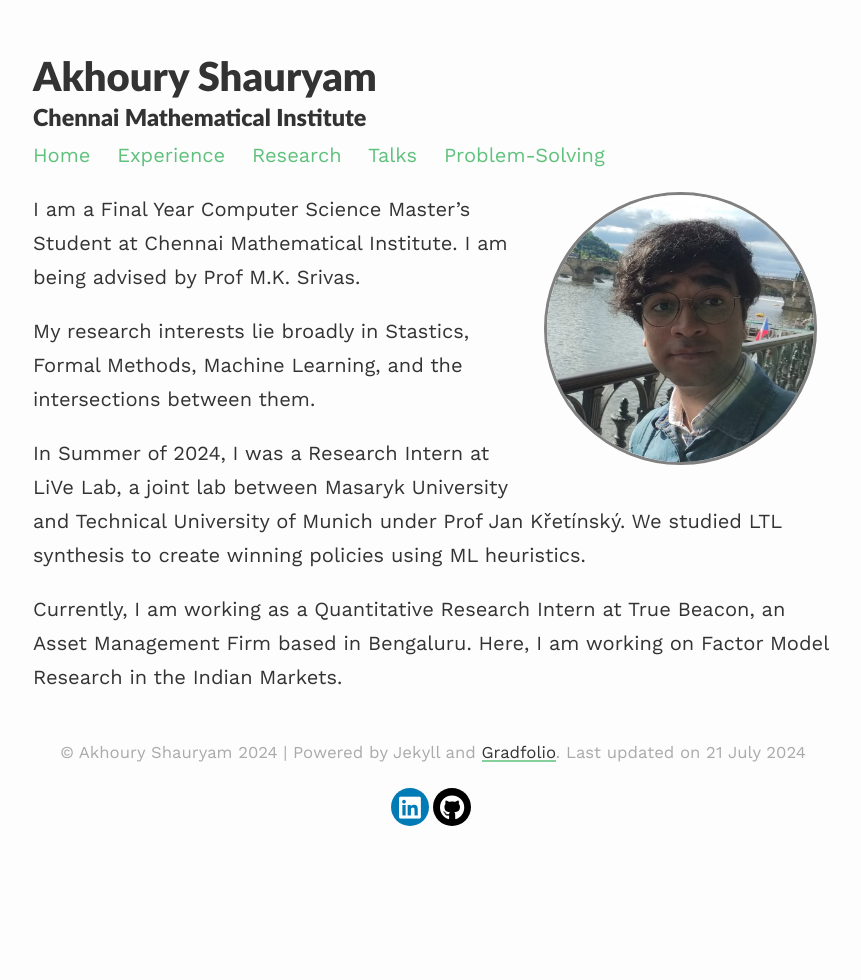
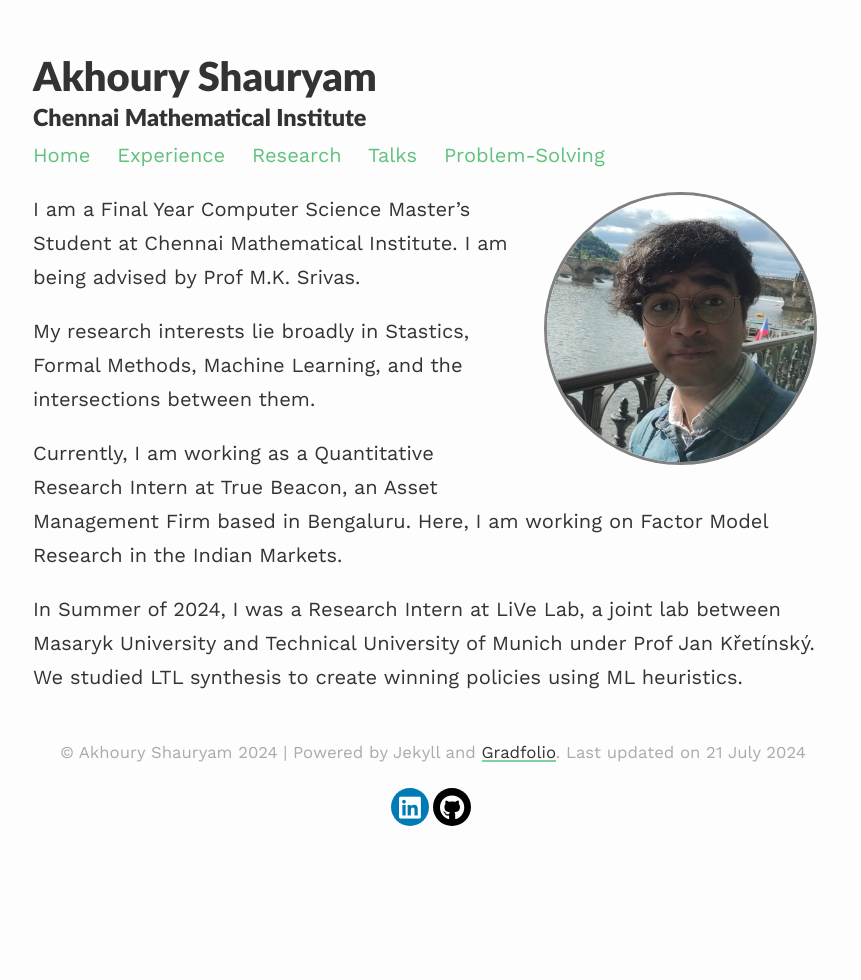
Before and after one commit to Satan-Claws/Satan-Claws.github.io, a Jekyll site: the page built from index.md, in a window 1280 px wide. Shown: the whole page, without its empty margins (207-1068 px from the left). Built offline with Jekyll 4.4.1, drawn with Linux system fonts in a browser that asks for light colours; nearby versions of some CDN libraries.

```diff
--- a/index.md
+++ b/index.md
@@ -11,6 +11,6 @@ I am a Final Year Computer Science Master's Student at Chennai Mathematical Inst
 
 My research interests lie broadly in Stastics, Formal Methods, Machine Learning, and the intersections between them.
 
+Currently, I am working as a Quantitative Research Intern at True Beacon, an Asset Management Firm based in Bengaluru. Here, I am working on Factor Model Research in the Indian Markets.
+
 In Summer of 2024, I was a Research Intern at LiVe Lab, a joint lab between Masaryk University and Technical University of Munich under Prof Jan Křetínský. We studied LTL synthesis to create winning policies using ML heuristics.
-
-Currently, I am working as a Quantitative Research Intern at True Beacon, an Asset Management Firm based in Bengaluru. Here, I am working on Factor Model Research in the Indian Markets.
```
